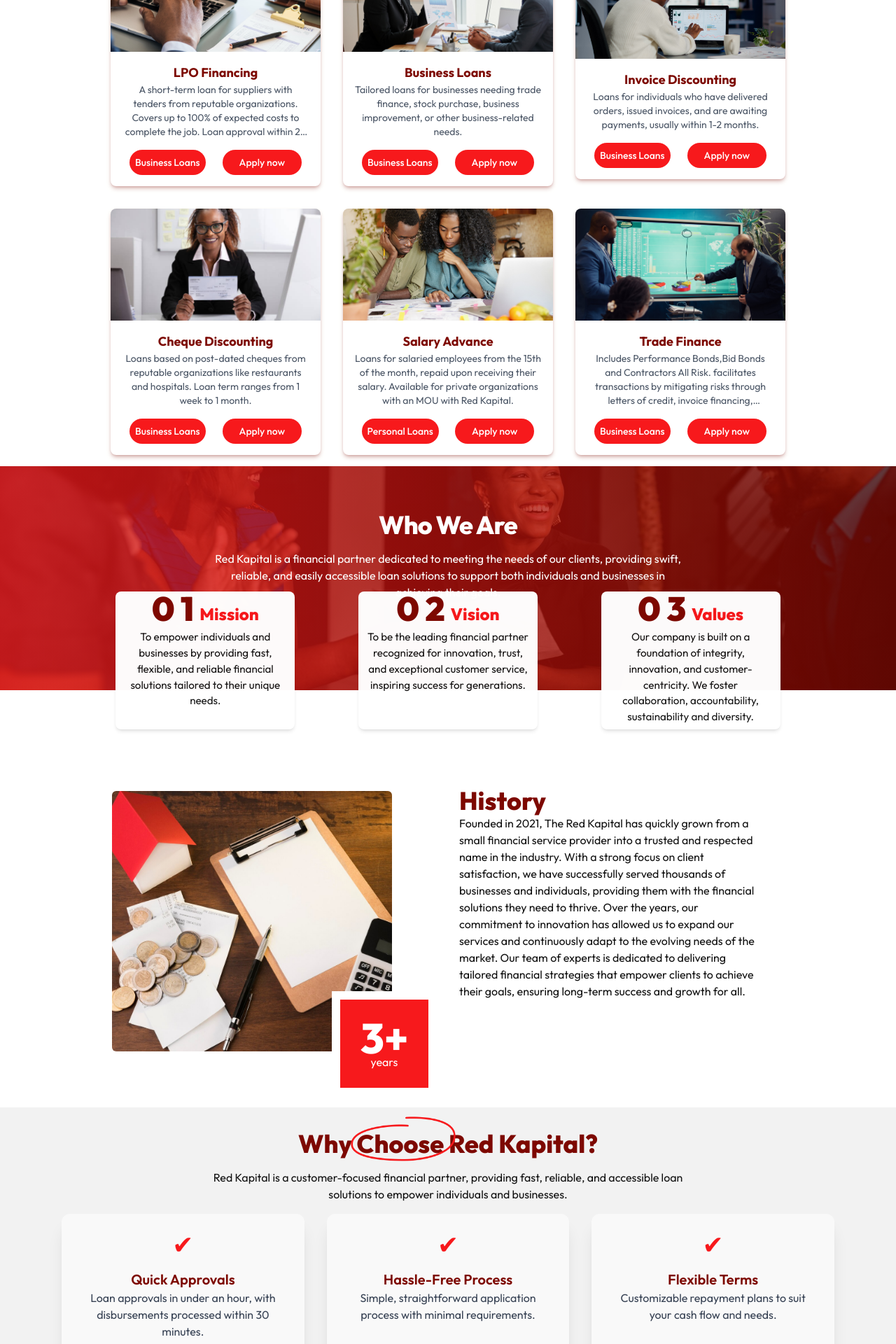
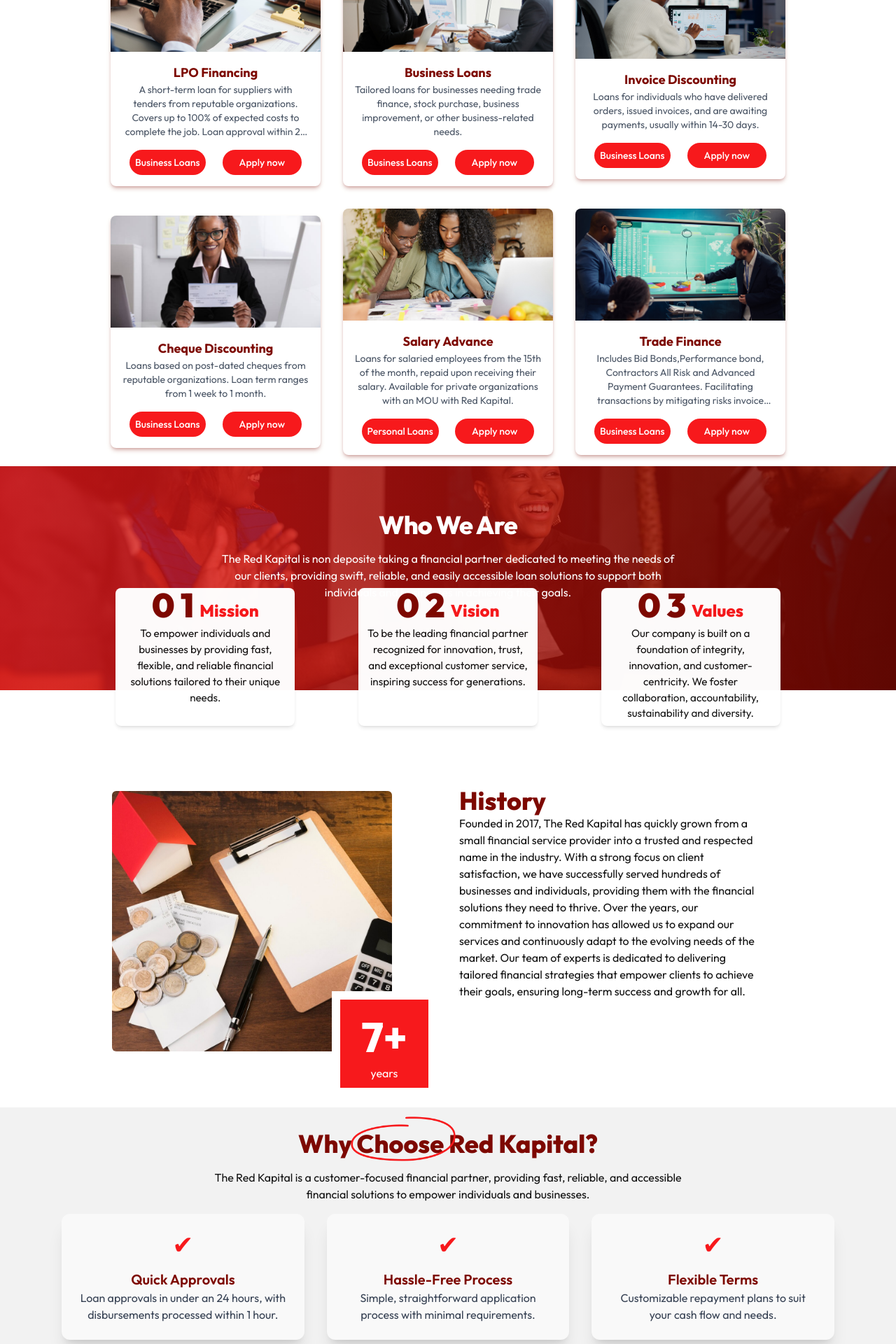
Before and after one commit to lkbrian/TheRedKapital, a React (Vite) app: page / in a window 1280 px wide. Shown: the part 840-2760 px from the top of the page at 70% size. Built offline with nearby package versions, Linux system fonts and the light colour scheme; no server answers; the database is empty.

Commit message:
refactor:general changes

```diff
--- /dev/null
+++ b/google6f3eca08823c454e.html
@@ -0,0 +1 @@
+google-site-verification: google6f3eca08823c454e.html
--- a/src/App.tsx
+++ b/src/App.tsx
@@ -345,14 +345,14 @@
               Who We Are
             </h2>
             <p className="py-4 max-w-2xl text-center  text-white mx-auto">
-              Red Kapital is a financial partner dedicated to meeting the needs
-              of our clients, providing swift, reliable, and easily accessible
-              loan solutions to support both individuals and businesses in
-              achieving their goals.
+              The Red Kapital is non deposite taking a financial partner
+              dedicated to meeting the needs of our clients, providing swift,
+              reliable, and easily accessible loan solutions to support both
+              individuals and businesses in achieving their goals.
             </p>
           </div>
 
-          <div className="cards w-[90%] mx-auto absolute min-lg:w-[80%] flex flex-row flex-nowrap max-sm:flex-col max-sm:relative justify-between rounded-md gap-[1rem] -bottom-4 min-md:-bottom-14 min-lg:-bottom-14">
+          <div className="cards w-[90%] mx-auto absolute min-lg:w-[80%] flex flex-row flex-nowrap max-sm:flex-col max-sm:relative justify-between rounded-md gap-[1rem] -bottom-[25%] min-md:-bottom-[16%] min-lg:-bottom-[16%]">
             {aboutUs.map((item, index) => (
               <div
                 className="card flex flex-col shadow-md w-1/4 max-md:w-1/2 max-lg:w-1/3 max-sm:w-[90%] max-sm:justify-center bg-white opacity-98 rounded-[.5rem] mx-auto max-xl:w-1/4"
@@ -383,10 +383,10 @@
               History
             </h2>
             <p className="text-[1rem] w-[80%] max-md:mx-auto max-md:w-[96%]">
-              Founded in 2021, The Red Kapital has quickly grown from a small
+              Founded in 2017, The Red Kapital has quickly grown from a small
               financial service provider into a trusted and respected name in
               the industry. With a strong focus on client satisfaction, we have
-              successfully served thousands of businesses and individuals,
+              successfully served hundreds of businesses and individuals,
               providing them with the financial solutions they need to thrive.
               Over the years, our commitment to innovation has allowed us to
               expand our services and continuously adapt to the evolving needs
@@ -406,8 +406,8 @@
               />
               {/* Years of Experience Badge */}
               <div className="absolute bottom-0 right-0 bg-[#f7191c] text-white w-[150px] h-[150px] border-[12px] border-white flex flex-col justify-center items-center">
-                <span className="font-extrabold text-6xl">3+</span>
-                <span className="font-normal text-[1rem] -mt-2">years</span>
+                <span className="font-extrabold text-[3.7rem]">7+</span>
+                <span className="font-normal text-[1rem] -mt-1">years</span>
               </div>
             </div>
           </div>
@@ -428,8 +428,8 @@
             </div>
 
             <p className="py-4 max-w-2xl text-center mx-auto">
-              Red Kapital is a customer-focused financial partner, providing
-              fast, reliable, and accessible loan solutions to empower
+              The Red Kapital is a customer-focused financial partner, providing
+              fast, reliable, and accessible financial solutions to empower
               individuals and businesses.
             </p>
 
@@ -525,11 +525,12 @@
                           Head Office
                         </h3>
                         <p className="text-[0.9rem]">
-                          Lower Hill Duplex Apartments,{" "}
+                          Lower hill office suites,
                         </p>
                         <p className="text-[0.9rem]">
-                          Suite 50, Lower Hill Road, Upper Hill.
+                          Suite no 8, Upperhill hill road,
                         </p>
+                        <p className="text-[0.9rem]"> Nairobi</p>
                       </div>
                     </div>
                     <div className="flex items-center gap-3">
@@ -928,7 +929,7 @@
       </button> */}
       <Analytics />
       <a
-        href="https://api.whatsapp.com/send/?phone=254704807868&text="
+        href="https://api.whatsapp.com/send/?phone=254705980973&text="
         target="_blank"
         className="floating--icon"
       >
--- a/src/uitls.ts
+++ b/src/uitls.ts
@@ -75,7 +75,7 @@
       "Our loaning process is designed to support you at every stage, making your financial journey smoother and more accessible.",
   },
   {
-    title: "Fast, Flexible Loans When You Need Them Most!",
+    title: "Fast, Flexible Finacial solutions When You Need Them Most!",
     explanation:
       "We offer fast approval and flexible repayment options, ensuring you get the help you need quickly and on your terms.",
   },
@@ -111,14 +111,14 @@
     name: "Invoice Discounting",
     image: "/images/IDiscounting.jpg",
     description:
-      "Loans for individuals who have delivered orders, issued invoices, and are awaiting payments, usually within 1-2 months.",
+      "Loans for individuals who have delivered orders, issued invoices, and are awaiting payments, usually within 14-30 days.",
   },
   {
     category: "Business Loans",
     name: "Cheque Discounting",
     image: "/images/chequeDiscounting.jpg",
     description:
-      "Loans based on post-dated cheques from reputable organizations like restaurants and hospitals. Loan term ranges from 1 week to 1 month.",
+      "Loans based on post-dated cheques from reputable organizations. Loan term ranges from 1 week to 1 month.",
   },
   {
     category: "Personal Loans",
@@ -132,14 +132,14 @@
     name: "Trade Finance",
     image: "/images/tFinance.jpg",
     description:
-      "Includes Performance Bonds,Bid Bonds and Contractors All Risk.  facilitates transactions by mitigating risks through letters of credit, invoice financing, guarantees, and supply chain finance solutions.",
+      "Includes Bid Bonds,Performance bond, Contractors All Risk  and Advanced Payment Guarantees. Facilitating transactions by mitigating risks invoice financing, guarantees, and supply chain finance solutions.",
   },
 ];
 export const features = [
   {
     title: "Quick Approvals",
     description:
-      "Loan approvals in under an hour, with disbursements processed within 30 minutes.",
+      "Loan approvals in under an 24 hours, with disbursements processed within 1 hour.",
   },
   {
     title: "Hassle-Free Process",
@@ -188,7 +188,7 @@
   {
     question: "Who is eligible to apply for a loan?",
     answer:
-      "We offer loans to individuals and businesses who meet our minimum credit score, income, and employment requirements. Applicants must be at least 18 years old, provide valid identification, and demonstrate a stable financial history. For business loans, we may require proof of revenue and operational history.",
+      "We offer financial solutions to clients who meet our minimum credit score, income, and employment requirements. Applicants must be at least 18 years old, provide valid identification, and demonstrate a stable financial history. For business loans, we may require proof of revenue and operational history.",
   },
   {
     question: "How long does it take to process a loan application?",
@@ -216,9 +216,9 @@
       "Yes, we allow early loan repayment with no extra charges, helping you save on interest costs. Making extra payments or settling your loan ahead of schedule can reduce your overall financial burden. However, for specific loan types, it’s advisable to check your agreement for any prepayment conditions.",
   },
   {
-    question: "What types of loans do you offer?",
+    question: "What types of finacial solutions do you offer?",
     answer:
-      "We offer a range of loan products, including personal loans, business loans, mortgage loans, auto loans, and credit-building loans. Each loan type is designed to meet different financial needs, whether you're purchasing a home, expanding your business, or covering unexpected expenses. Contact us to find the best loan option for you.",
+      "We offer a range of loan products, including personal loans, business loans, mortgage loans, auto loans. Each loan type is designed to meet different financial needs, whether you're purchasing a home, expanding your business, or covering unexpected expenses. Contact us to find the best loan option for you.",
   },
 ];
 export const loanBlogs = [
```
Also changed, not shown: 2 other files (tests, documents, lock files or other folders).
